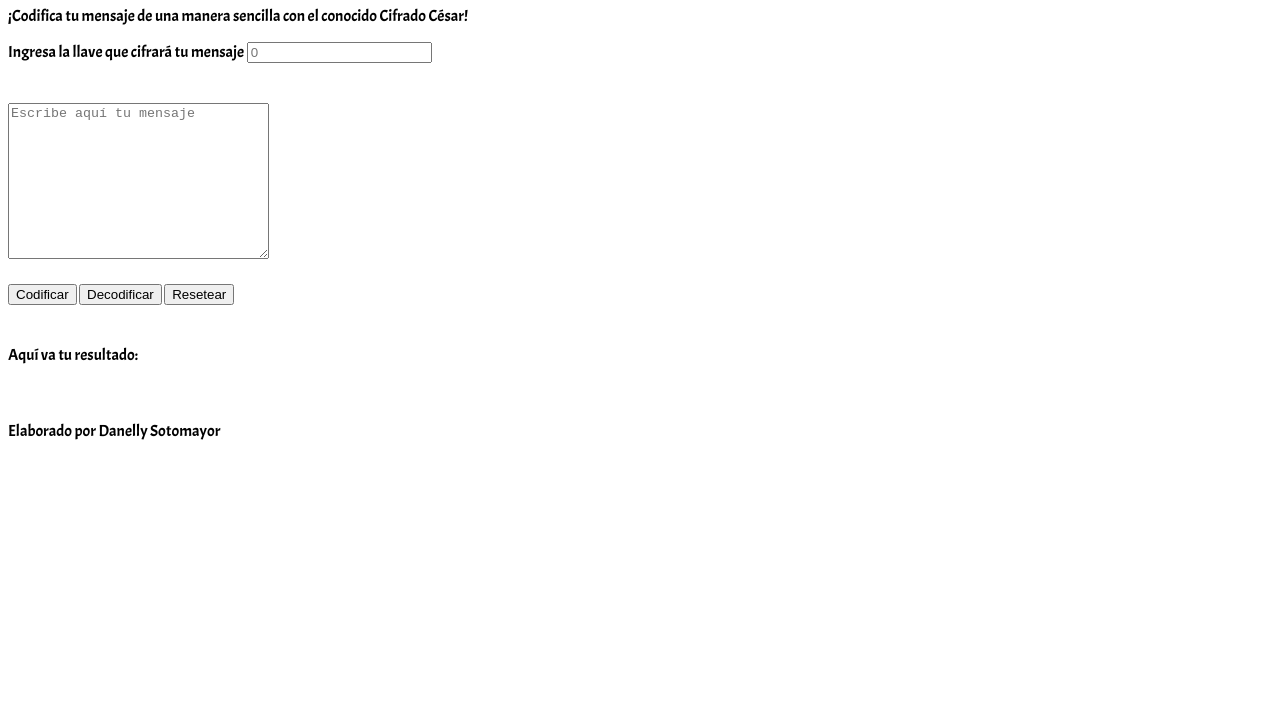
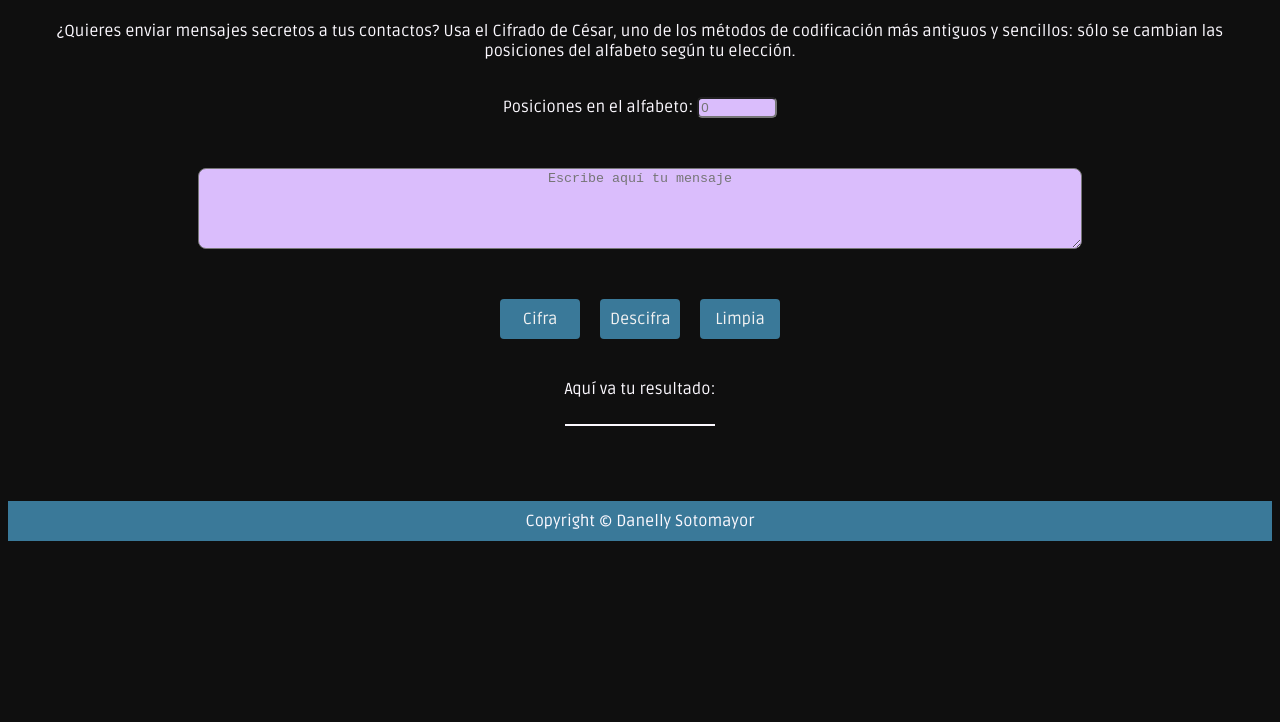
Before and after one commit to DanellySotomayor/lim-2018-05-bc-core-am-cipher, a website: page src/index.html in a window 1280 px wide. Shown: the part 78-800 px from the top of the page. Drawn offline with Linux system fonts and the light colour scheme.

Commit message:
subiendo css

```diff
--- a/src/index.html
+++ b/src/index.html
@@ -3,38 +3,41 @@
   <head>
     <meta charset='utf-8'>
     <title>Ceasar Cipher</title>
-    <link href="https://fonts.googleapis.com/css?family=Acme" rel="stylesheet">
+    <link href="https://fonts.googleapis.com/css?family=Ruda" rel="stylesheet">
     <link rel='stylesheet' href='style.css'/>
+    <meta name='viewport' content='width=device-width,  initial-scale=1.0'>
   </head>
   <body>
-    <h1>SECRET MESSAGE</h1>
-    <p>¡Codifica tu mensaje de una manera sencilla con el conocido Cifrado César!</p>
+<section class='contenedor'>
+    <h1>EL SECRETO DE CÉSAR</h1>
+    <p id='welcome'>¿Quieres enviar mensajes secretos a tus contactos? Usa el Cifrado de César, uno de los métodos de codificación más antiguos y sencillos: sólo se cambian las posiciones del alfabeto según tu elección. </p>
+
     <!--Se ingresa los espacios utilizados para cifrar-->
     <div class='indicaciones'>
-    <label for='pin' >Ingresa la llave que cifrará tu mensaje</label>
+    <label for='pin' >Posiciones en el alfabeto: </label>
     <input type='text' id='llave' placeholder='0'><br><br><br>
     </div>
 
     <!--Zona de ingreso del mensaje-->
-    <div id='texto'>
-    <textarea id='mensajePrincipal' rows='10' cols='30' placeholder='Escribe aquí tu mensaje'></textarea><br><br>
+    <div class='texto'>
+    <textarea id='mensajePrincipal' rows='5' cols='60' placeholder='Escribe aquí tu mensaje'></textarea><br><br>
     </div>
 
     <!--Zona de botones-->
     <div class='botones'>
-    <input type='button' id='codificar' value='Codificar'>
-    <input type='button' id='decodificar' value='Decodificar'>
-    <input type='button' id='resetear' value='Resetear'>
+    <input type='button' id='codificar' value='Cifra'>
+    <input type='button' id='decodificar' value='Descifra'>
+    <input type='button' id='resetear' value='Limpia'>
     </div>
-    <br> <br>
+    <br>
     <!--Zona de resultado-->
-    <div id='root'> Aquí va tu resultado:
-      <p id = 'resultado'></p>
+    <div id='root'>Aquí va tu resultado: <p id = 'resultado'></p>
     </div>
-    <br><br>
-
+    <br>
+    <br>
+  </section>
     <!--Pie de página-->
-    <footer> Elaborado por Danelly Sotomayor</footer>
+    <footer> Copyright © Danelly Sotomayor</footer>
     <script src='cipher.js'></script>
     <script src='index.js'></script>
   </body>
--- a/src/style.css
+++ b/src/style.css
@@ -1,21 +1,94 @@
+* {
+    box-sizing: border-box;
+  }
+
 body {
-    font-family: 'Acme', sans-serif;
+    font-family: 'Ruda', sans-serif;
+    color: #fcf9ff;
+    background: #0f0f0f;
 }
 
-h1 {
-    background: #75a3b5;
+h1, .indicaciones {
     text-align: center;
+    padding: 10px;
+    margin: flex;
 }
 
-.indicaciones {
-    float: center;
+#welcome, #root, footer {
+    text-align: center;
+    padding: 10px;
 }
 
-.texto {
-    float: center;
+footer {
+    background: #3a7999;
+    width: 100%;
+}
+
+#llave {
+    background: #dabdfc;
+    border-radius: 5px;
+    text-align: left;
+    width: 80px;
+}
+
+textarea {
+    background: #dabdfc;
+    border-radius: 8px;
+    width: 70%;
+    text-align: center;
+    margin-left: auto;
+    margin-right: auto;
+    display: block;
 }
 
 .botones {
-    float: center;
+    display: flex;
+    justify-content: center;
+    width: 100%;
+}
+
+#codificar, #decodificar, #resetear {
+    border: none;
+    background: #3a7999;
+    color: #f2f2f2;
+    font-family: inherit;
+    padding: 10px;
+    margin: 10px;
+    font-size: 16px;
+    text-align: center;
+    width: 80px;
+    border-radius: 4px;
+    transition: all 500ms ease;
+}
+
+#codificar:hover, #decodificar:hover {
+    background: #7a256a;
+    border-radius: 5px;
+    transition-duration: all 1s ease;
+}
+
+#resetear:hover {
+    background: #251835;
+    border-radius: 5px;
+    transition-duration: all 1s ease;
+}
+
+#resultado {
+    font-size: 25px;
+    border-bottom: 2px solid;
+    width: 150px;
+    margin-left: auto;
+    margin-right: auto;
     display: block;
 }
+
+@media all and (max-width: 400px) {
+    .botones{
+        margin:0px;
+        padding:0px;
+        padding-left:5%;
+        display:block;
+        float:none;
+        text-align:left;
+    }
+}
```
